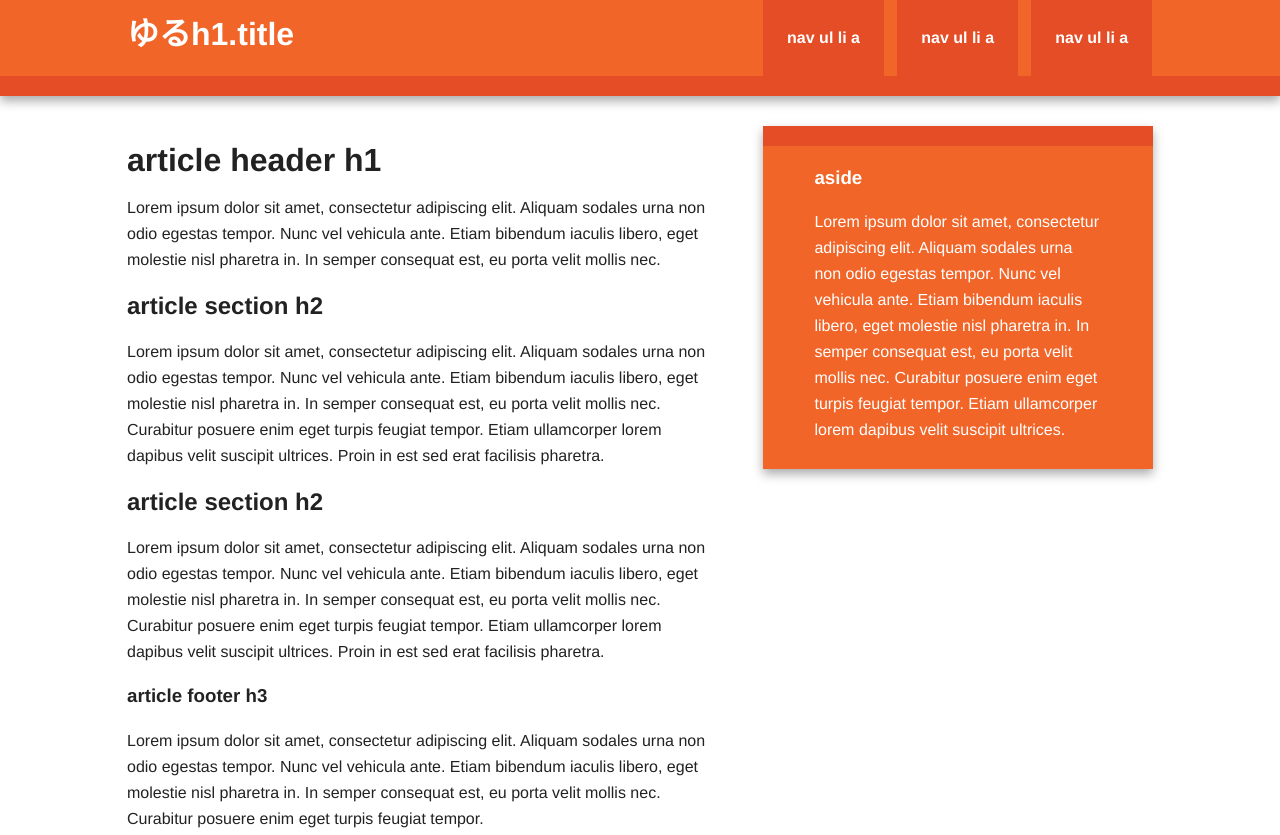
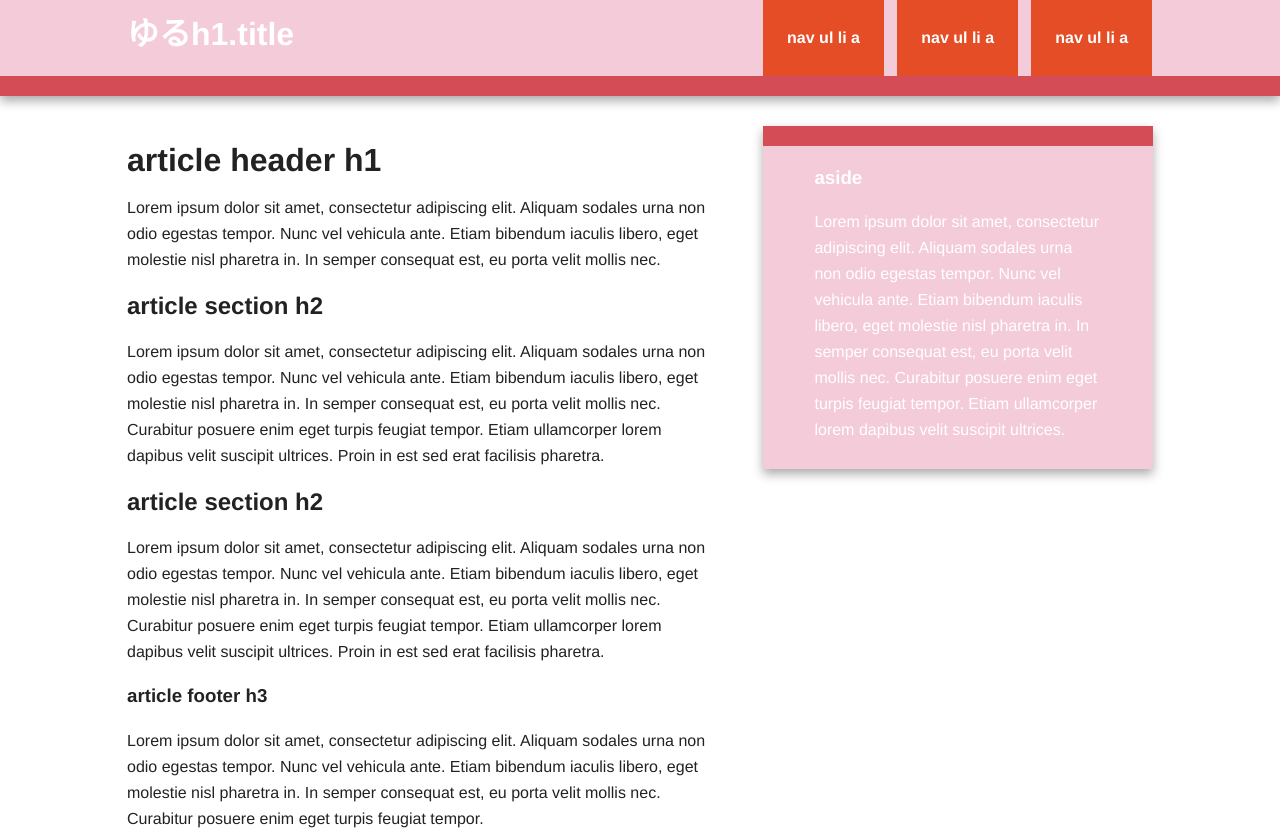
Before and after one commit to yohhatu/devkangit, a plain HTML site: page index.html in a window 1280 px wide. Shown: the top 835 px of the page. Drawn offline with nearby package versions, Linux system fonts and the light colour scheme.

Commit message:
changed css

```diff
--- a/css/main.css
+++ b/css/main.css
@@ -74,18 +74,18 @@ body {
    =================== */
 
 .header-container {
-    border-bottom: 20px solid #e44d26;
+    border-bottom: 20px solid #d44d56;
 }
 
 .footer-container,
 .main aside {
-    border-top: 20px solid #e44d26;
+    border-top: 20px solid #d44d56;
 }
 
 .header-container,
 .footer-container,
 .main aside {
-    background: #f16529;
+    background: #f4cbd9;
 }
 
 .title {
```
